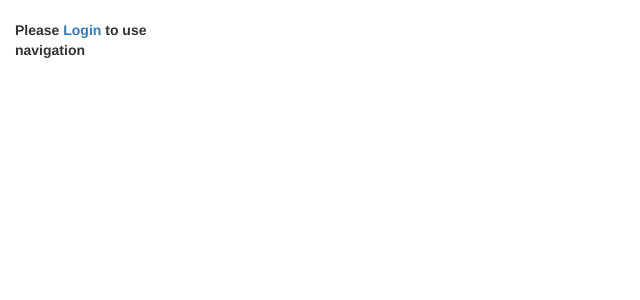
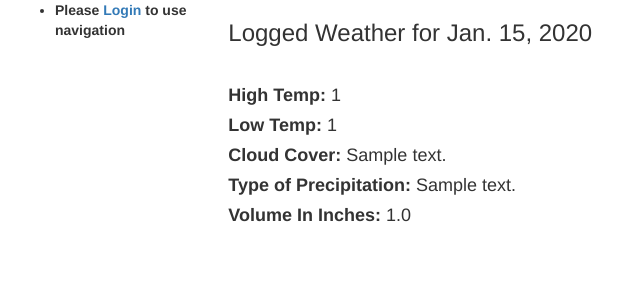
Before and after one commit to Cjhosu/pyProjects, a Django app: page /tracker/date_record/1 in a window 1280 px wide. Shown: the top 300 px of the page, without its empty margins (0-640 px from the left). Run offline with Django 3.2, Linux system fonts and the light colour scheme; tables that the repository leaves empty hold one stand-in row (values such as "Sample post"); some libraries are stand-ins or nearby versions.

Commit message:
Calendar view

```diff
--- a/weatherlog/tracker/templates/tracker/date_record.html
+++ b/weatherlog/tracker/templates/tracker/date_record.html
@@ -1 +1,11 @@
 {% extends "base_generic.html" %}
+{% block content %}
+<h3> Logged Weather for {{daterec.log_date}} </h3>
+<br>
+<h4>
+<p><strong> High Temp:</strong> {{ daterec.high_temp }}</p>
+<p><strong> Low Temp:</strong> {{ daterec.low_temp }}</p>
+<p><strong> Cloud Cover:</strong> {{ daterec.cloud_cover_type }}</p>
+<p><strong> Type of Precipitation:</strong> {{ prerec.precip_type }}</p>
+<p><strong> Volume In Inches:</strong> {{ prerec }}</p>
+{% endblock %}
--- a/weatherlog/tracker/urls.py
+++ b/weatherlog/tracker/urls.py
@@ -10,5 +10,6 @@ urlpatterns = [
     url(r'^add_location', views.AddLocation, name='add_location'),
     url(r'^create_journal', views.CreateJournal, name = 'create_journal'),
     url(r'^create_date_record/(?P<pk>\d+)$', views.CreateDateRecord, name = 'create_date_record'),
-    url(r'^date_record/(?P<pk>\d+)$', views.DateRecordDetailView, name = 'date_record')
+    url(r'^date_record/(?P<pk>\d+)$', views.DateRecordDetailView, name = 'date_record'),
+    url(r'^calendar/(?P<year>\d+)/(?P<month>\d+)$', views.calendar, name = 'calendar'),
 ]
--- a/weatherlog/tracker/views.py
+++ b/weatherlog/tracker/views.py
@@ -1,4 +1,5 @@
 from django.shortcuts import render
+from datetime import datetime, date
 from .forms import SignUpForm, AddLocationForm, CreateJournalForm, DateRecordForm
 from django.contrib.auth import login, authenticate
 from .models import User, Location, Journal, Date_record, Precip_record
@@ -8,6 +9,11 @@ from django.views import generic, View
 from django.contrib.auth.decorators import login_required
 from django.contrib.auth import login, authenticate
 from django.contrib.auth.mixins import LoginRequiredMixin
+from django.shortcuts import render_to_response
+from django.utils.html import conditional_escape as esc
+from django.utils.safestring import mark_safe
+from itertools import groupby
+from calendar import HTMLCalendar, monthrange
 # Create your views here.
 
 class IndexView(LoginRequiredMixin, View):
@@ -98,6 +104,76 @@ def CreateDateRecord(request,pk):
             )
 
 def DateRecordDetailView(request,pk):
+    daterec = get_object_or_404(Date_record, pk=pk)
+    prerec = get_object_or_404(Precip_record, date_record_id = pk)
     return render(request,
-            'tracker/date_record.html'
+            'tracker/date_record.html',
+             {'daterec' :daterec , 'prerec' :prerec},
             )
+
+class WeatherCalendar(HTMLCalendar):
+
+    def __init__(self, weather):
+        super(WeatherCalendar, self).__init__()
+        self.weather = self.group_by_day(weather)
+
+    def formatday(self, day, weekday):
+        if day != 0:
+            cssclass = self.cssclasses[weekday]
+            if date.today() == date(self.year, self.month, day):
+                cssclass += ' today'
+            if day in self.weather:
+                cssclass += ' filled'
+                body = ['<ul>']
+                for weather in self.weather[day]:
+                    body.append('<li>')
+                    body.append('High Temp: ')
+                    body.append(esc(weather.high_temp))
+                    body.append('<br>')
+                    body.append('Low Temp: ')
+                    body.append(esc(weather.low_temp))
+                    body.append('<br>')
+                    body.append('</a></li>')
+                body.append('</ul>')
+                return self.day_cell(cssclass, '%d %s' % (day, ''.join(body)))
+            return self.day_cell(cssclass, day)
+        return self.day_cell('noday', '&nbsp;')
+
+    def formatmonth(self, year, month):
+        self.year, self.month = year, month
+        return super(WeatherCalendar, self).formatmonth(year, month)
+
+    def group_by_day(self, weather):
+        field = lambda weather: weather.log_date.day
+        return dict(
+            [(day, list(items)) for day, items in groupby(weather, field)]
+        )
+
+    def day_cell(self, cssclass, body):
+        return '<td class="%s">%s</td>' % (cssclass, body)
+
+
+def calendar(request, year, month):
+    year = int(year)
+    month = int(month)
+    my_weather = Date_record.objects.order_by('log_date').filter(log_date__year=year, log_date__month=month)
+    cal = WeatherCalendar(my_weather).formatmonth(year, month)
+    lPreviousYear = year
+    lPreviousMonth = month - 1
+    if lPreviousMonth == 0:
+        lPreviousMonth = 12
+        lPreviousYear = year - 1
+    lNextYear = year
+    lNextMonth = month + 1
+    if lNextMonth == 13:
+        lNextMonth = 1
+        lNextYear = year + 1
+    lYearAfterThis = year + 1
+    lYearBeforeThis = year - 1
+    return render_to_response('tracker/calendar.html', {'calendar': mark_safe(cal),'PreviousMonth' : lPreviousMonth,
+                                                       'PreviousYear' : lPreviousYear,
+                                                       'NextMonth' : lNextMonth,
+                                                       'NextYear' : lNextYear,
+                                                       'YearBeforeThis' : lYearBeforeThis,
+                                                       'YearAfterThis' : lYearAfterThis,
+                                                   })
```
Also changed, not shown: weatherlog/tracker/static/css/styles.css (added, +40 -0 lines), weatherlog/tracker/templates/tracker/calendar.html (added, +34 -0 lines).
